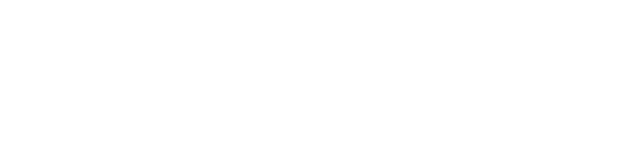
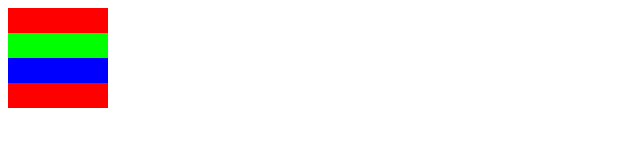
Before and after one commit to dabraaoarch/vanillajs_game, a plain HTML site: page game-base/index.html in a window 1280 px wide. Shown: the whole page, without its empty margins (0-640 px from the left). Drawn offline with Linux system fonts and the light colour scheme.

Commit message:
DrawOnCanvas

```diff
--- a/game-base/index.html
+++ b/game-base/index.html
@@ -1,8 +1,34 @@
 <html>
 	<head>
-		<script type="text/jasvascript">
+		<script type="text/javascript">
+			function drawPixels(){
+				const game = document.getElementById("game");
+				const context = game.getContext("2d");
+				game.width = 100;
+				game.height=100;
+				const buffer = new ArrayBuffer(100*100*4);
+				const pixels = new Uint8ClampedArray(buffer);
+
+				let color = [255,0,0,255];
+				for (let i=0;i<100;i=i+4){
+					color = [255,0,0,255];
+					for(let j=0;j<400;++j){
+						pixels[(i+(j*100))] = color[0];
+						pixels[(i+(j*100))+1] = color[1];
+						pixels[(i+(j*100))+2] = color[2];
+						pixels[(i+(j*100))+3] = color[3];
+						if (j > 98) { color = [0,255,0,255];}
+						if (j > 198) { color = [0,0,255,255];}
+						if (j > 298) { color = [255,0,0,255];}
+					}
+				}
+				const image = new ImageData(pixels, 100, 100);
+				context.putImageData(image, 0,0);
+
+			}
 		</script>
 	</head>
-	<body>
+	<body onload="drawPixels()">
+		<canvas id="game" width="100" height="100"> </canvas>
 	</body>
 </html>
```
